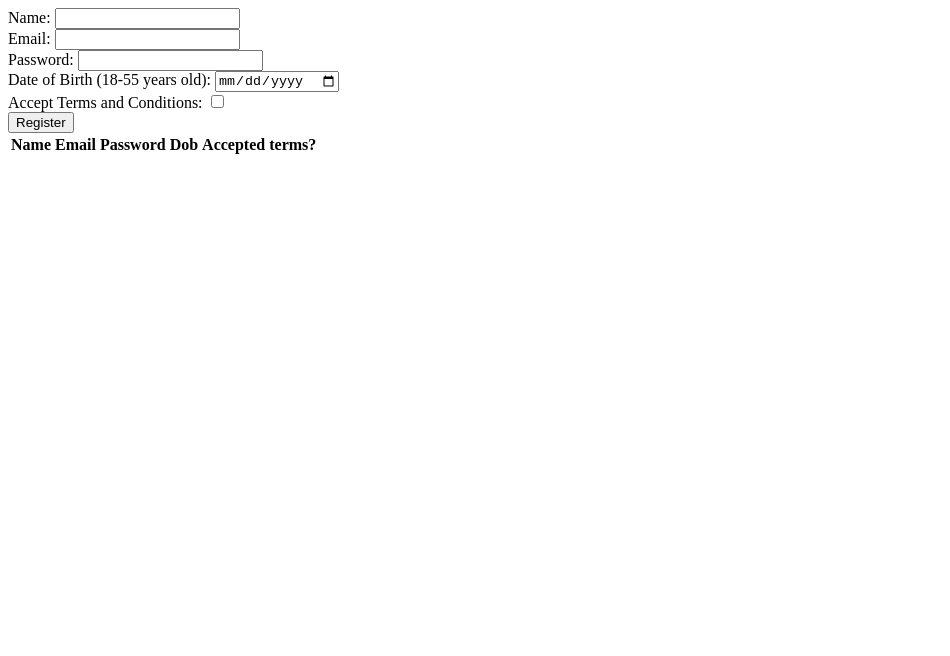
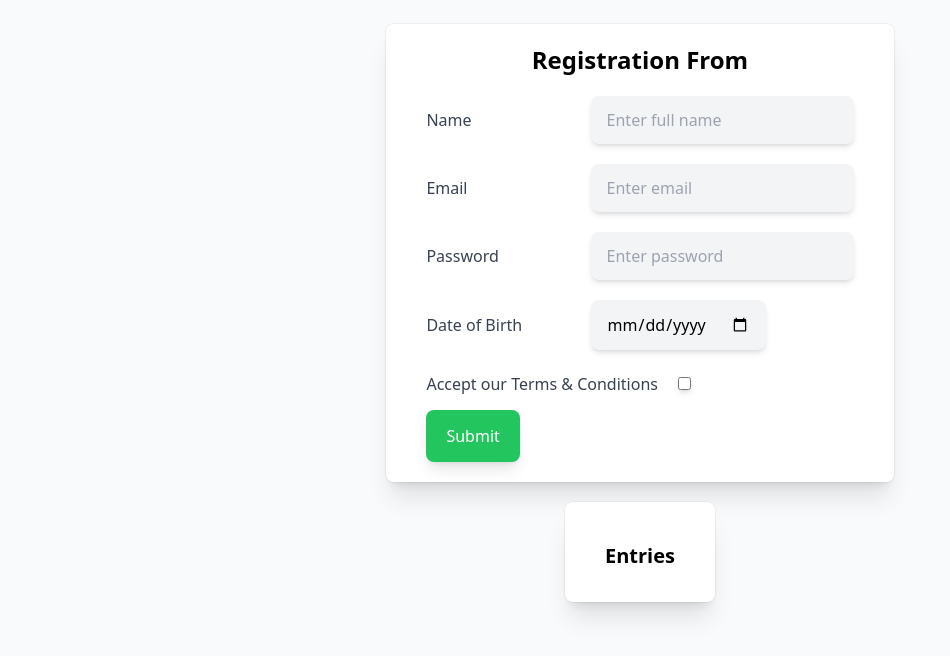
Before and after one commit to iamShreerang/wd101, a plain HTML site: page index.html in a window 1280 px wide. Shown: the whole page, without its empty margins (0-950 px from the left). Drawn offline with nearby package versions, Linux system fonts and the light colour scheme.

Commit message:
Update index.html

```diff
--- a/index.html
+++ b/index.html
@@ -2,61 +2,73 @@
 <html lang="en">
 <head>
     <meta charset="UTF-8">
+    <meta http-equiv="X-UA-Compatible" content="IE=edge">
     <meta name="viewport" content="width=device-width, initial-scale=1.0">
-    <title>Registration Form</title>
+    <script src="https://cdn.tailwindcss.com"></script>
+    <title>Registration form</title>
     <style>
-        /* CSS styles here */
+        input#name:invalid:focus{
+            border:1px solid red;
+        }
     </style>
 </head>
 <body>
+    <div class="relative flex min-h-screen flex-col jsutify-center overflow-hidden py-6 bg-gray-50 ">
+        <div class="relative bg-white px-6 pb-5 shadow-xl ring-1 ring-gray-900/5 sm:mx-auto sm:max-w-lg sm:rounded-lg sm:px-10">
+            <div class="mx-auto max-w-md">
+                <h2 class="text-2xl  text-center font-bold my-5">
+                    Registration From
+                </h2>
+                <div class="divide-y  divide-gray-300/50">
+                    <div class="space-y-6 text-base leading-7 text-ray-600">
+                        <form action="" id="user_form">
+                            <label for="name" class="text-md w-40 inline-block font-medium leading-5 text-gray-700">
+                                Name
+                            </label>
+                            <input required type="text" id="name" name="name" class="bg-gray-100 inline-block rounded-lg shadow-md py-3 px-4 mb-5 text-base leading-6 placeolder-gray-500" placeholder="Enter full name" required><br/>
+                            <label for="email" class="text-md w-40 inline-block font-medium leading-3 text-gray-700">Email</label>
+                            <input required type="email" id="email" name="email" class="bg-gray-100 inline-block rounded-lg shadow-md py-3 px-4 mb-5 text-base leading-6 placeolder-gray-500" placeholder="Enter email"><br/>
+                            <label for="password" class="text-md w-40 inline-block font-medium leading-5 text-gray-700">
+                                Password
+                            </label>
+                            <input required type="password" id="password" name="password" class="bg-gray-100 inline-block rounded-lg shadow-md py-3 px-4 mb-5 text-base leading-6 placeolder-gray-500" placeholder="Enter password"><br/>
+                            <label for="dob" class="text-md w-40 inline-block font-medium leading-5 text-gray-700" min="18" max="55">
+                                Date of Birth
+                            </label>
+                            <input required type="date" id="dob" name="dob" class="bg-gray-100 inline-block rounded-lg shadow-md py-3 px-4 mb-5 text-base leading-6 placeolder-gray-500" placeholder="dd/mm/yyyy"><br/>
+                        <label for="acceptTerms" class="text-md w-50 inline-block font-medium leading-5 text-gray-700 mr-4">Accept our Terms & Conditions</label>
+                            <input required type="checkbox" name="acceptTerms" id="acceptTerms" class="bg-gray-100 inline-block shadow-md px-4 py-3 mb-5 text-base leading-6 placeholder-gray-500">
+                        <button type="submit" id="submit" class="w-fit rounded-lg shadow-lg px-5 py-3 bg-green-500 text-white hover:bg-green-400 focus:outline-none focus block">Submit</button>
+                        </form>
 
-<form id="registrationForm">
-    <!-- Form elements with correct id values -->
-    <div class="form-group">
-        <label for="name">Name:</label>
-        <input type="text" id="name" name="name" required>
                     </div>
 
-    <div class="form-group">
-        <label for="email">Email:</label>
-        <input type="email" id="email" name="email" required>
                 </div>
 
-    <div class="form-group">
-        <label for="password">Password:</label>
-        <input type="password" id="password" name="password" required>
             </div>
 
-    <div class="form-group">
-        <label for="dob">Date of Birth (18-55 years old):</label>
-        <input type="date" id="dob" name="dob" required>
         </div>
-
-    <div class="form-group">
-        <label for="acceptTerms">Accept Terms and Conditions:</label>
-        <input type="checkbox" id="acceptTerms" name="acceptTerms" required>
+        <div class="relative bg-white px-4 mt-5 pt-10 pb-8 shadow-xl ring-1 ring-gray-900/5 sm:mx-auto sm:rounded-lg sm:px-10 ">
+            <div class="mx-auto">
+                <h2 class="text-xl text-center font-bold leadin-right">Entries</h2>
+                <div class="divide-y divide-gray-300/50" id="user-entries"></div>
             </div>
-
-    <button type="submit">Register</button>
-</form>
-
-<!-- Table element with correct id -->
-<table id="userTable">
-    <thead>
-        <tr>
-            <th>Name</th>
-            <th>Email</th>
-            <th>Password</th>
-            <th>Dob</th>
-            <th>Accepted terms?</th>
-        </tr>
-    </thead>
-    <tbody>
-        <!-- Table content will be dynamically added using JavaScript -->
-    </tbody>
-</table>
-
+        </div>
+    </div>
+    <!-- <script>
+        const email = document.getElementById('email');
+        email.addEventListener('input',()=>validate(email));
+       const submit = document.getElementById(submit)
+       submit.addEventListener('click',()=>validate(email))
+        function validate(element){
+            if(element.validity.typeMismatch){
+                element.setCustomValidity("The Email is not the right format");
+                element.reportValidity();
+            }else{
+                element.setCustomValidity('');
+            }
+        }
+    </script> -->
     <script src="index.js"></script>
-
 </body>
 </html>
```
Lines whose indentation alone changed are shown as unchanged.
